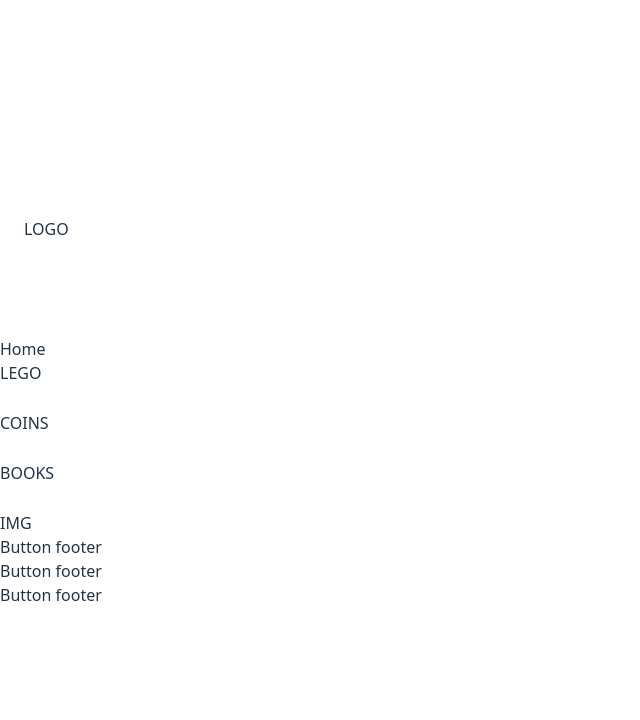
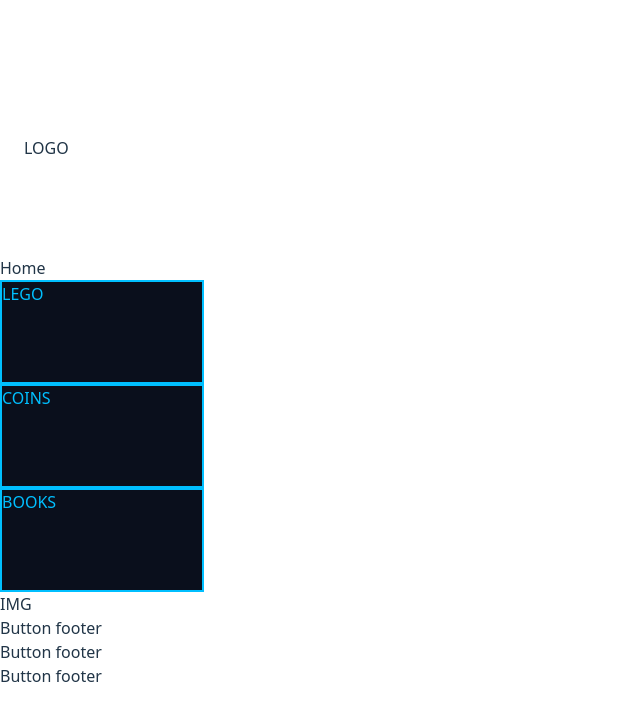
Before and after one commit to wr3dny/wr3dny.github.io, a React (Vite) app: page / in a window 1280 px wide. Shown: the top 720 px of the page, without its empty margins (0-640 px from the left). Built offline with nearby package versions, Linux system fonts and the light colour scheme.

Commit message:
Button more

```diff
--- a/src/components/Button/Button.module.css
+++ b/src/components/Button/Button.module.css
@@ -1,4 +1,8 @@
 .navbar{
     width: 200px;
-    height: 50px;
+    height: 100px;
+    background-color: #0A0F1C;
+    position: relative;
+    border: 2px solid #00BFFF;
+    color: #00BFFF
 }
--- a/src/components/Button/Button.tsx
+++ b/src/components/Button/Button.tsx
@@ -4,11 +4,12 @@ import styles from './Button.module.css'
 interface Props {
     label: string
     type: 'navbar' | 'navbar-lego'
+    onClick?: () => void
 }
 
-export const Button = ({label, type}:Props) => {
+export const Button = ({label, type, onClick}:Props) => {
     return (
-        <div className={classNames(styles[type])}>
+        <div className={classNames(styles[type])} onClick={onClick}>
             {label}
         </div>
     )
```
